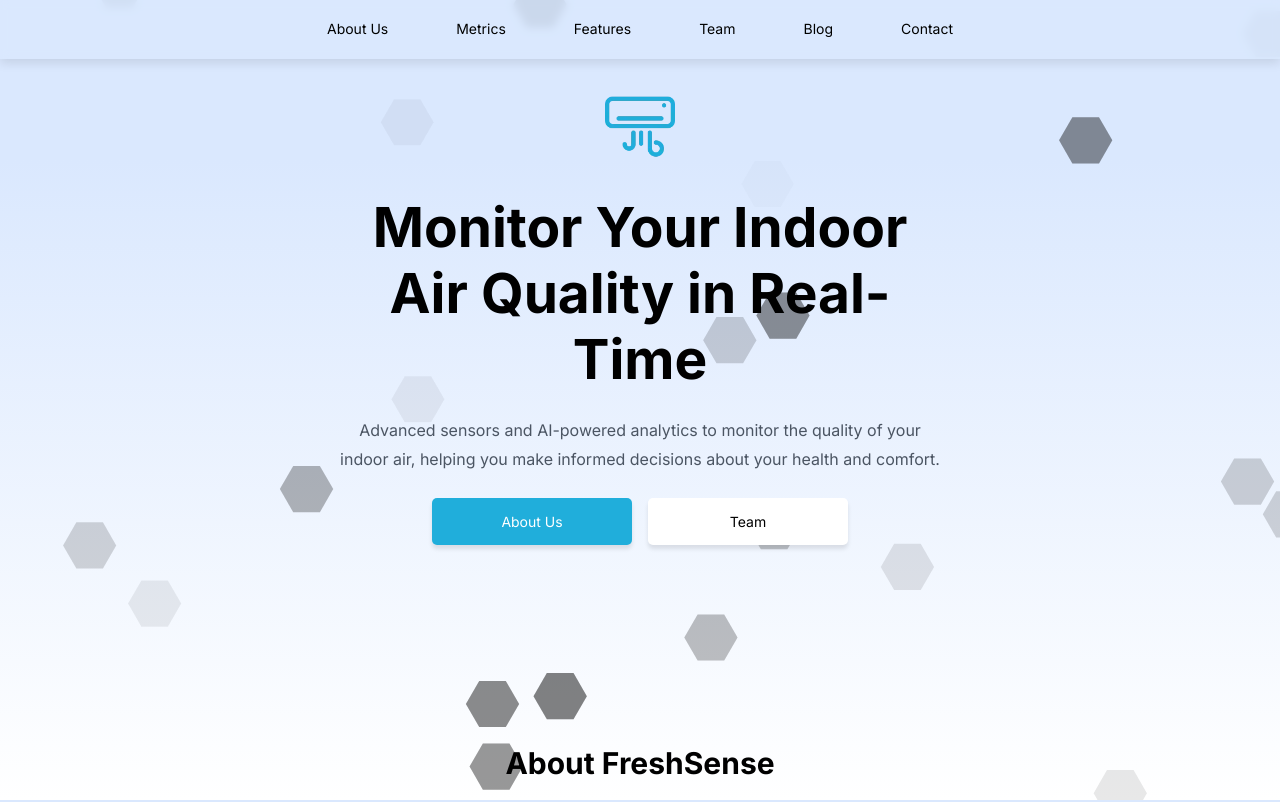
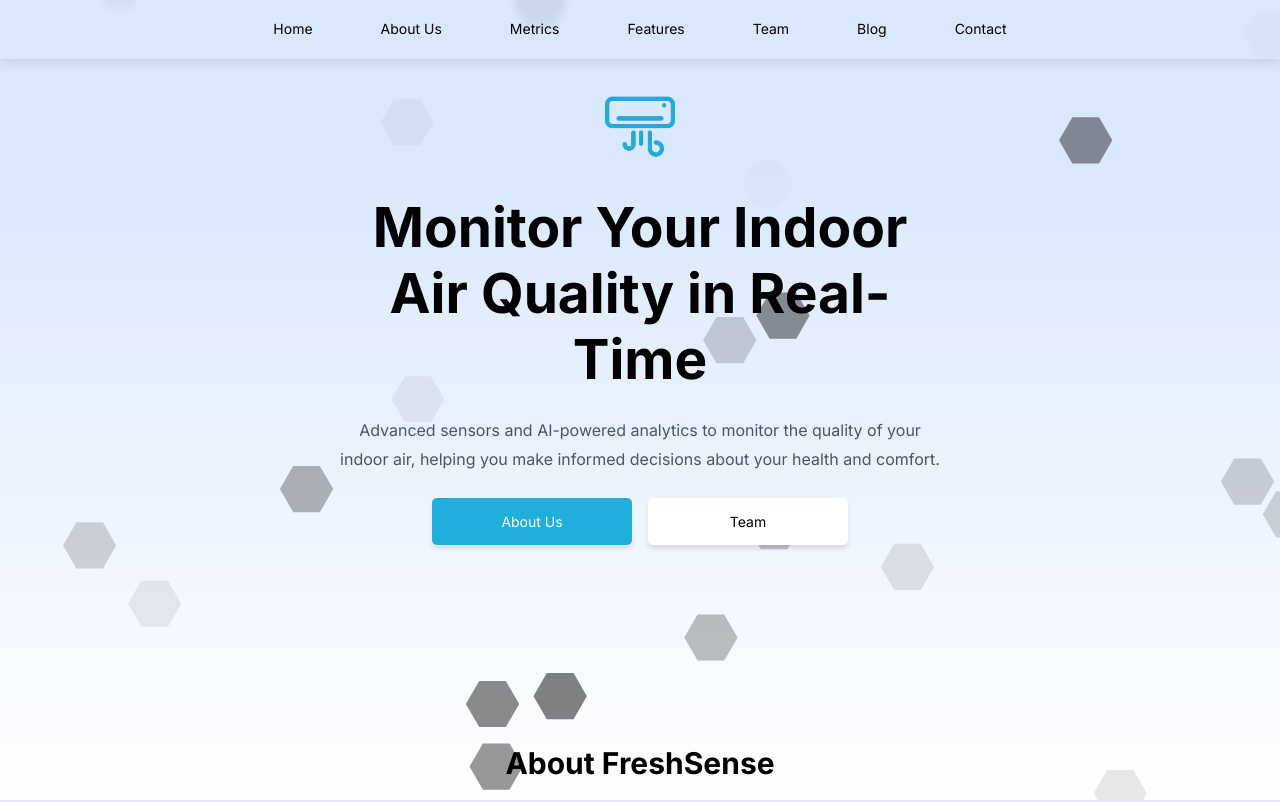
Before and after one commit to Axel-Meyrek/LANDING-PAGE-AIR-QUALITY, a website: page index.html in a window 1280 px wide. Shown: the top 802 px of the page. Drawn offline with nearby package versions, Linux system fonts and the light colour scheme.

Commit message:
correction active nav

```diff
--- a/index.html
+++ b/index.html
@@ -21,7 +21,8 @@
 
     <!-- BARRA DE NAVEGACION -->
     <nav class="navegacion">
-        <a class="navegacion_item" href="#home">About Us</a>
+        <a class="navegacion_item" href="#home">Home</a>
+        <a class="navegacion_item" href="#aboutUs">About Us</a>
         <a class="navegacion_item" href="#metrics">Metrics</a>
         <a class="navegacion_item" href="#features">Features</a>
         <a class="navegacion_item" href="#team">Team</a>
```
